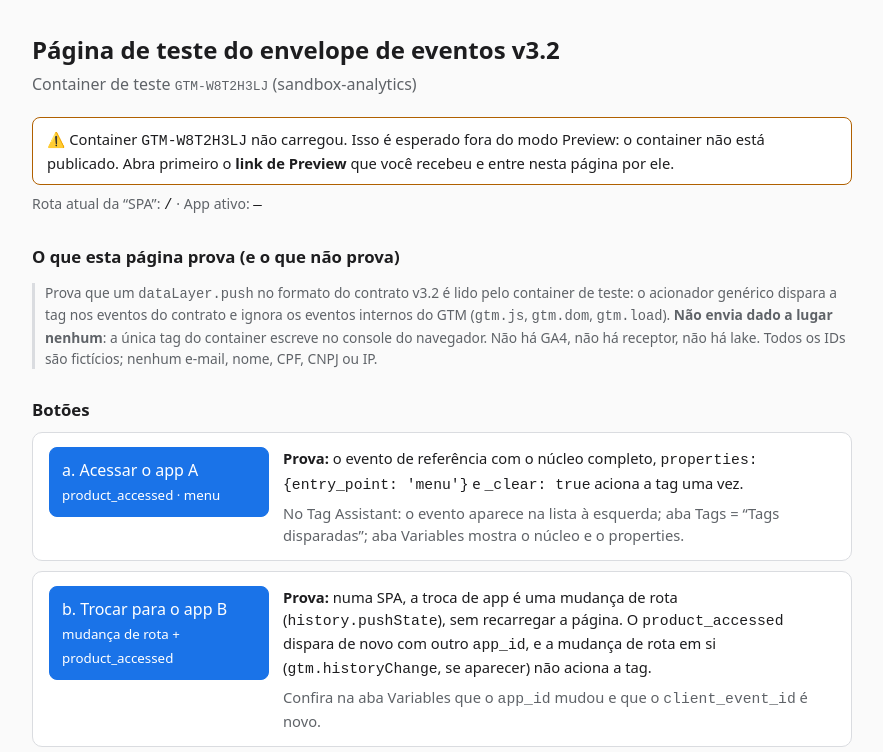
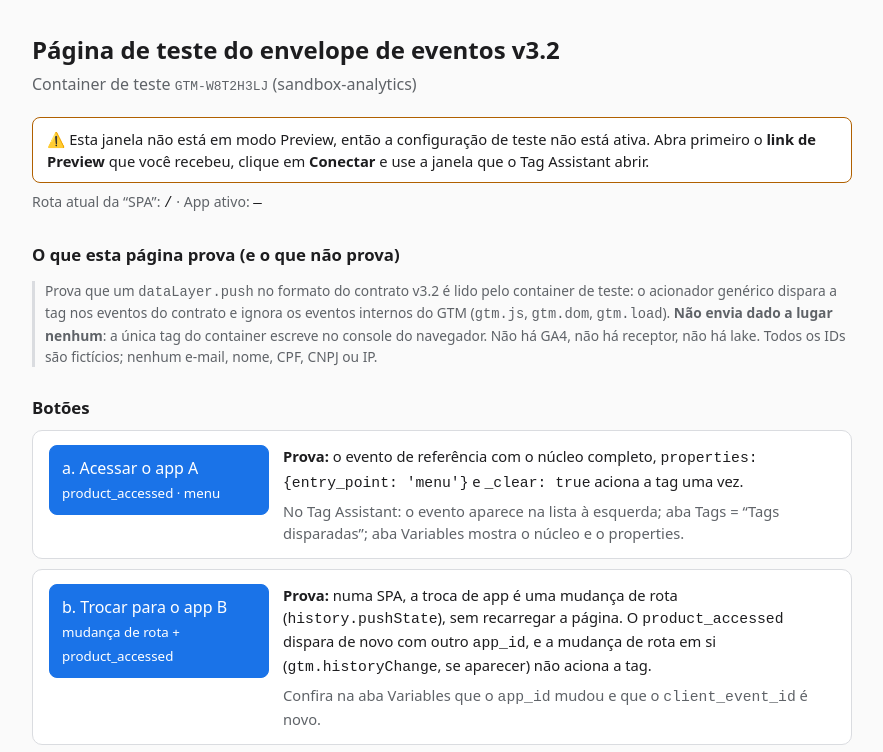
Before and after one commit to Lucas-Pissaia-nstech/gtm-sandbox-teste, a plain HTML site: page index.html in a window 1280 px wide. Shown: the top 752 px of the page, without its empty margins (198-1081 px from the left). Drawn offline with Linux system fonts and the light colour scheme.

Commit message:
Aviso de status distingue Preview da versão publicada

```diff
--- a/index.html
+++ b/index.html
@@ -158,12 +158,14 @@ j=d.createElement(s),dl=l!='dataLayer'?'&l='+l:'';j.async=true;j.src=
   function checkContainer() {
     var el = document.getElementById('status');
     var loaded = !!(window.google_tag_manager && window.google_tag_manager[CONTAINER]);
-    if (loaded) {
+    var preview = /gtm_debug=/.test(location.search) ||
+      performance.getEntriesByType('resource').some(function (e) { return /gtm_auth=|gtm_preview=/.test(e.name); });
+    if (loaded && preview) {
       el.className = 'status ok';
-      el.innerHTML = '✅ Container <code>' + CONTAINER + '</code> carregado (modo Preview). Pode clicar nos botões e acompanhar no Tag Assistant.';
+      el.innerHTML = '✅ Container <code>' + CONTAINER + '</code> carregado em modo Preview. Pode clicar nos botões e acompanhar no Tag Assistant.';
     } else {
       el.className = 'status warn';
-      el.innerHTML = '⚠️ Container <code>' + CONTAINER + '</code> não carregou. Isso é esperado fora do modo Preview: o container não está publicado. Abra primeiro o <strong>link de Preview</strong> que você recebeu e entre nesta página por ele.';
+      el.innerHTML = '⚠️ Esta janela não está em modo Preview, então a configuração de teste não está ativa. Abra primeiro o <strong>link de Preview</strong> que você recebeu, clique em <strong>Conectar</strong> e use a janela que o Tag Assistant abrir.';
     }
   }
   window.addEventListener('load', function () { setTimeout(checkContainer, 1500); });
```
